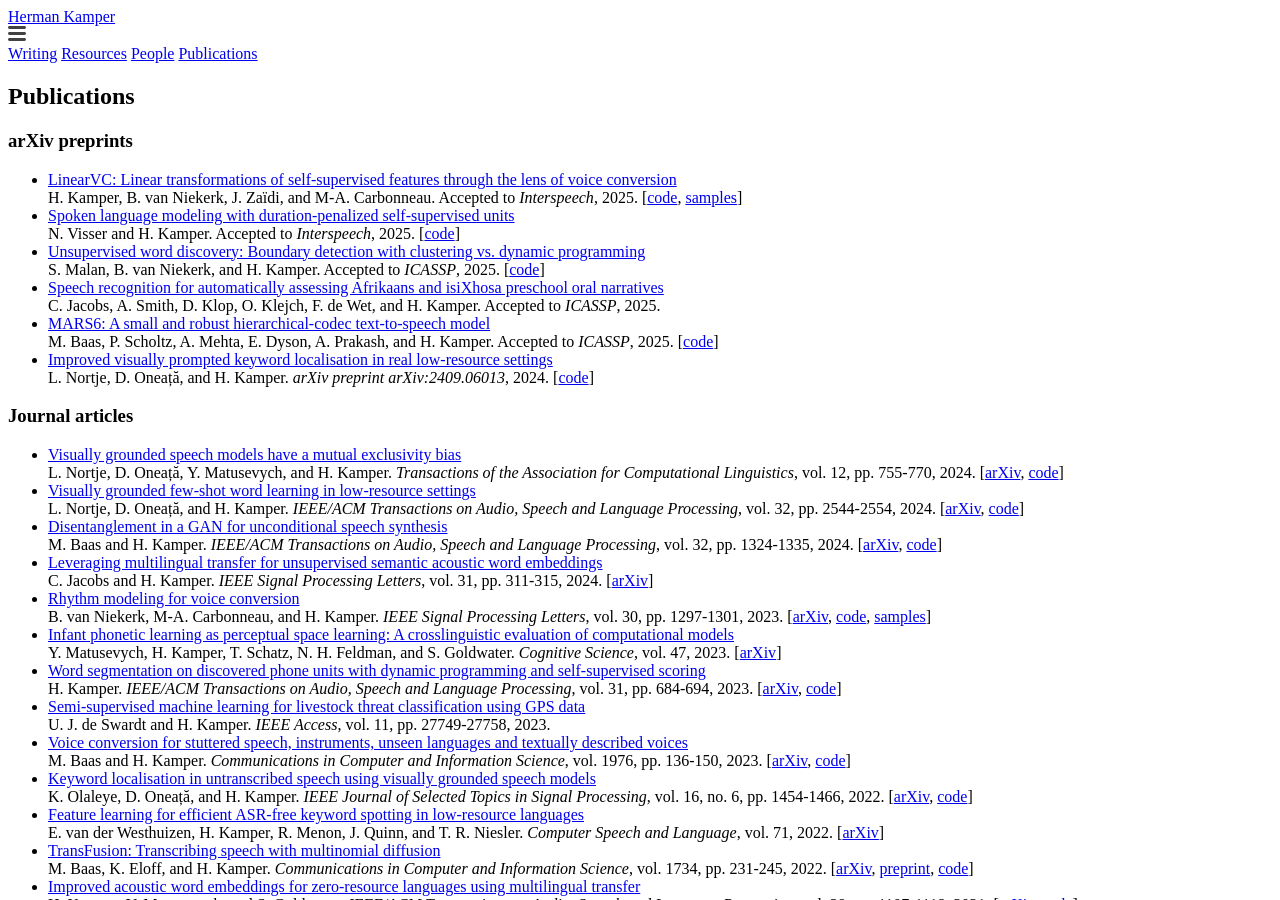
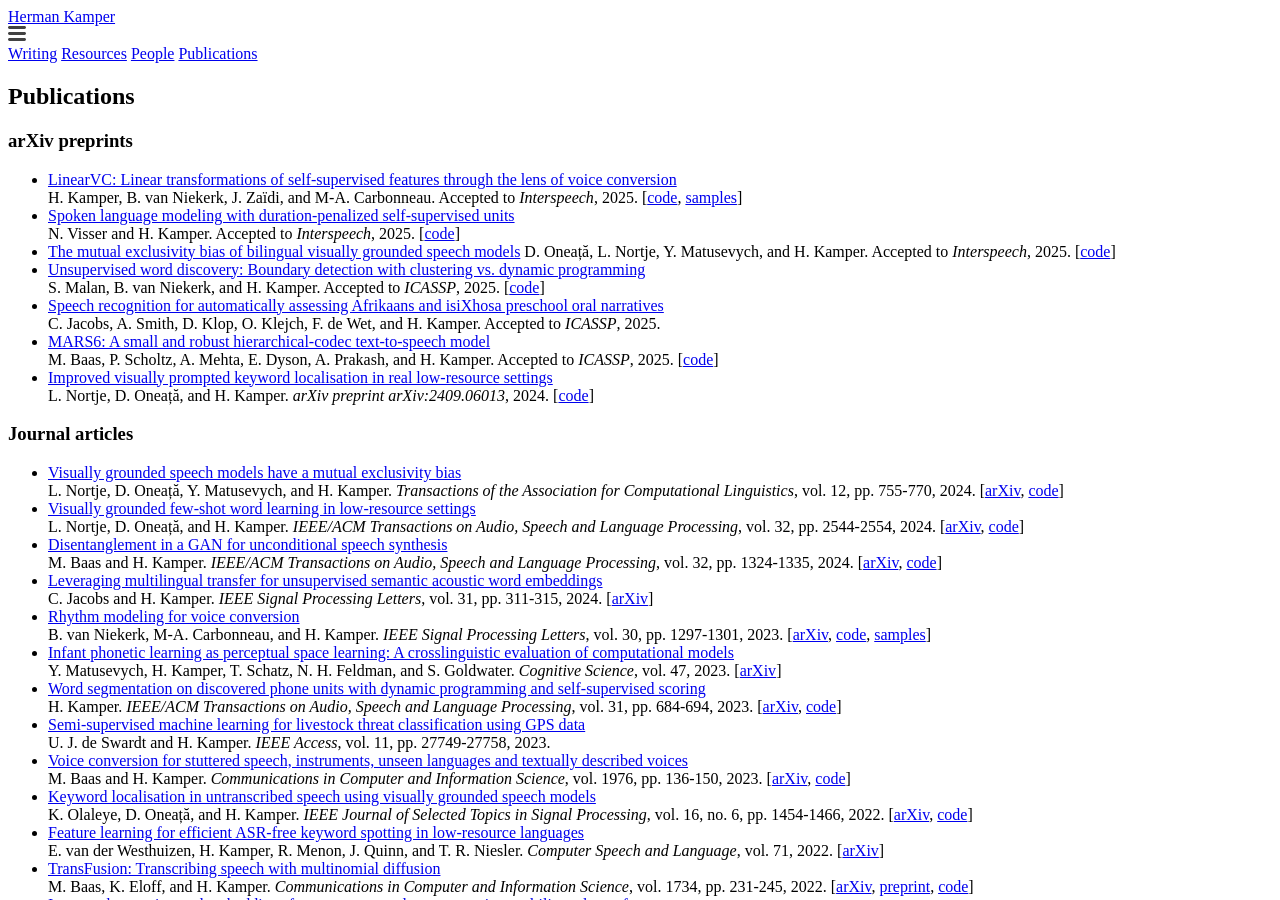
Before and after one commit to kamperh/kamperh.github.io, a Jekyll site: the page built from publications.md, in a window 1280 px wide and 900 px high. Built offline with Jekyll 4.4.1, drawn with Linux system fonts in a browser that asks for light colours; a style sheet for code colours, icons or effects is not loaded.

Commit message:
Update publications.md

```diff
--- a/publications.md
+++ b/publications.md
@@ -14,6 +14,8 @@ order: 5
   H. Kamper, B. van Niekerk, J. Zaïdi, and M-A. Carbonneau. Accepted to *Interspeech*, 2025. [[code](https://github.com/kamperh/linearvc/), [samples](https://www.kamperh.com/linearvc/)]
 - [Spoken language modeling with duration-penalized self-supervised units](https://arxiv.org/abs/2505.23494)
   N. Visser and H. Kamper. Accepted to *Interspeech*, 2025. [[code](https://github.com/nicolvisser/dp-slm)]
+- [The mutual exclusivity bias of bilingual visually grounded speech models](https://arxiv.org/abs/2506.04037)
+  D. Oneață, L. Nortje, Y. Matusevych, and H. Kamper. Accepted to *Interspeech*, 2025. [[code](https://github.com/danoneata/me-vgs)]
 - [Unsupervised word discovery: Boundary detection with clustering vs. dynamic programming](https://arxiv.org/abs/2409.14486)
   S. Malan, B. van Niekerk, and H. Kamper. Accepted to *ICASSP*, 2025. [[code](https://s-malan.github.io/prom-seg-clus/)]
 - [Speech recognition for automatically assessing Afrikaans and isiXhosa preschool oral narratives](https://arxiv.org/abs/2501.06478)
```
